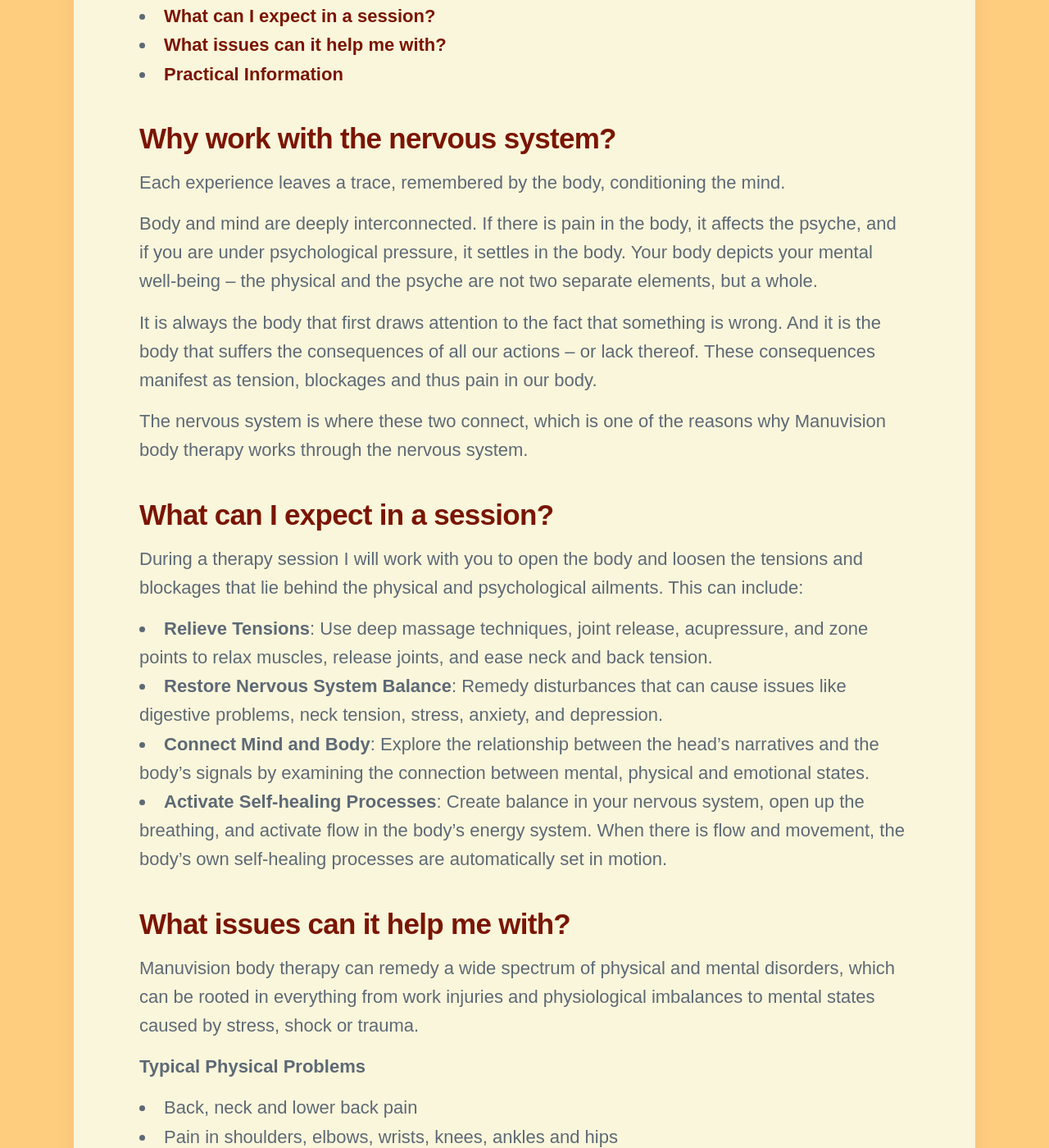
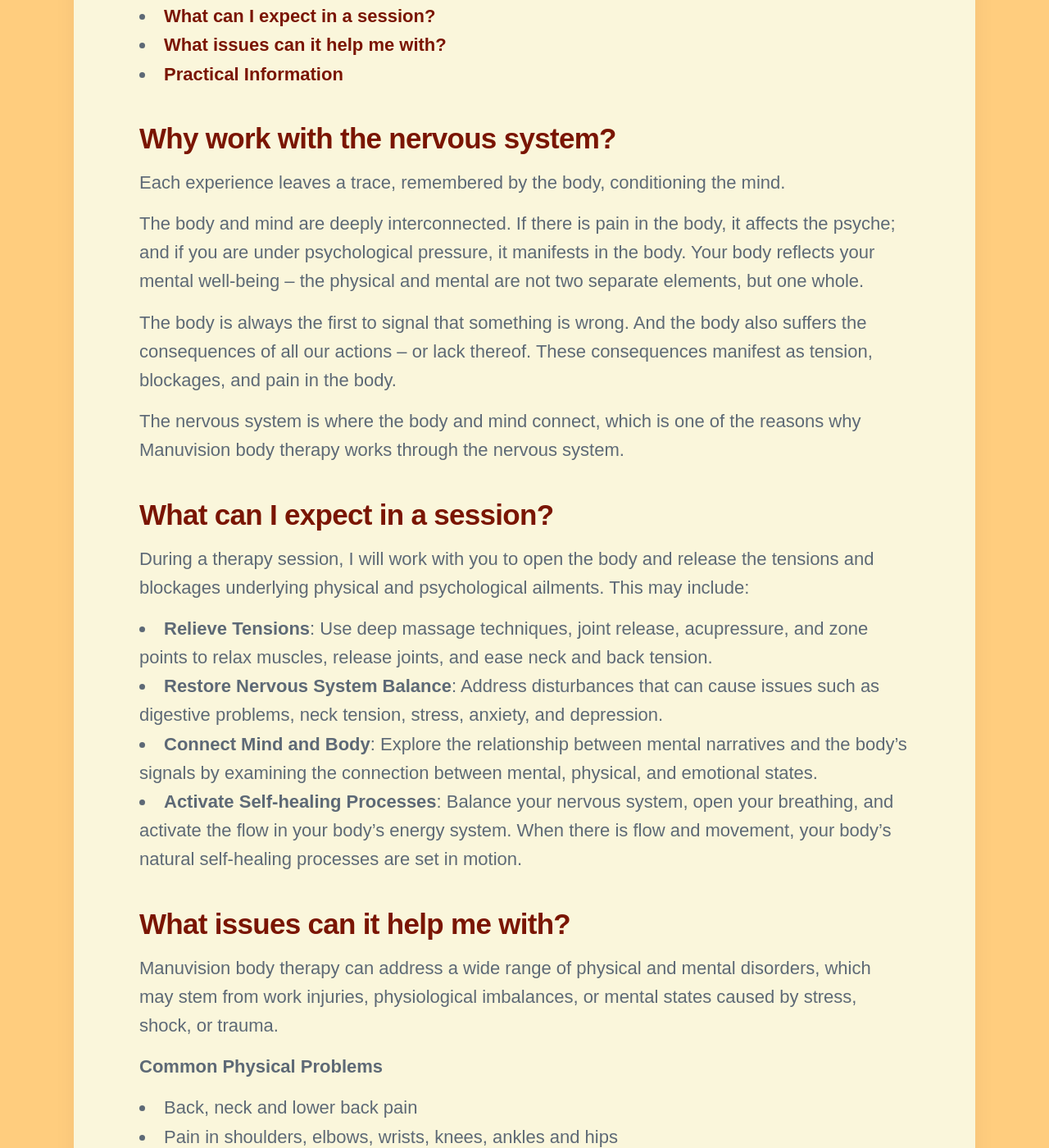
Before and after one commit to threekeytherapy/threekeytherapy.com, a Jekyll site: the page built from _projects/bodytherapy.md, in a window 1280 px wide and 1400 px high, scrolled down 1222 px. Shown: the whole window at 82% size. Built offline with Jekyll 4.4.1, drawn with Linux system fonts in a browser that asks for light colours; nearby versions of some CDN libraries; some web fonts are replaced; some of the changed text lies outside the part shown.

Commit message:
tweak sessions page

```diff
--- a/_projects/bodytherapy.md
+++ b/_projects/bodytherapy.md
@@ -12,7 +12,7 @@ redirects_from:
 
 > Most emotional, psychological, and physical issues are caused by tension stored in the body and nervous system.
 
-In an individual therapy session, we can work together to release this tension using a combination of touch, breathing, and conversation.
+In an individual therapy session, we work together to release this tension using a combination of touch, breathing, and conversation.
 
 On this page:
 - [Why work with the nervous system?](#why-work-with-the-nervous-system)
@@ -24,31 +24,31 @@ On this page:
 
 Each experience leaves a trace, remembered by the body, conditioning the mind.
 
-Body and mind are deeply interconnected.
-If there is pain in the body, it affects the psyche, and if you are under psychological pressure, it settles in the body.
-Your body depicts your mental well-being – the physical and the psyche are not two separate elements, but a whole.
+The body and mind are deeply interconnected.
+If there is pain in the body, it affects the psyche; and if you are under psychological pressure, it manifests in the body.
+Your body reflects your mental well-being – the physical and mental are not two separate elements, but one whole.
 
-It is always the body that first draws attention to the fact that something is wrong.
-And it is the body that suffers the consequences of all our actions – or lack thereof.
-These consequences manifest as tension, blockages and thus pain in our body.
+The body is always the first to signal that something is wrong.
+And the body also suffers the consequences of all our actions – or lack thereof.
+These consequences manifest as tension, blockages, and pain in the body.
 
-The nervous system is where these two connect, which is one of the reasons why Manuvision body therapy works through the nervous system.
+The nervous system is where the body and mind connect, which is one of the reasons why Manuvision body therapy works through the nervous system.
 
 ## What can I expect in a session?
 
-During a therapy session I will work with you to open the body and loosen the tensions and blockages that lie behind the physical and psychological ailments.
-This can include:
+During a therapy session, I will work with you to open the body and release the tensions and blockages underlying physical and psychological ailments.
+This may include:
 
 - **Relieve Tensions**: Use deep massage techniques, joint release, acupressure, and zone points to relax muscles, release joints, and ease neck and back tension.
-- **Restore Nervous System Balance**: Remedy disturbances that can cause issues like digestive problems, neck tension, stress, anxiety, and depression.
-- **Connect Mind and Body**: Explore the relationship between the head's narratives and the body's signals by examining the connection between mental, physical and emotional states.
-- **Activate Self-healing Processes**: Create balance in your nervous system, open up the breathing, and activate flow in the body's energy system. When there is flow and movement, the body's own self-healing processes are automatically set in motion.
+- **Restore Nervous System Balance**:  Address disturbances that can cause issues such as digestive problems, neck tension, stress, anxiety, and depression.
+- **Connect Mind and Body**: Explore the relationship between mental narratives and the body’s signals by examining the connection between mental, physical, and emotional states.
+- **Activate Self-healing Processes**: Balance your nervous system, open your breathing, and activate the flow in your body’s energy system. When there is flow and movement, your body’s natural self-healing processes are set in motion.
 
 ## What issues can it help me with?
 
-Manuvision body therapy can remedy a wide spectrum of physical and mental disorders, which can be rooted in everything from work injuries and physiological imbalances to mental states caused by stress, shock or trauma.
+Manuvision body therapy can address a wide range of physical and mental disorders, which may stem from work injuries, physiological imbalances, or mental states caused by stress, shock, or trauma.
 
-**Typical Physical Problems**
+**Common Physical Problems**
 
 * Back, neck and lower back pain
 * Pain in shoulders, elbows, wrists, knees, ankles and hips
@@ -57,16 +57,16 @@ Manuvision body therapy can remedy a wide spectrum of physical and mental disord
 * Pregnancy and postpartum complications
 * Digestive problems
 
-**Typical Psychological Problems**
+**Common Psychological Problems**
 
 * Stress, anxiety and burnout
 * Eating and sleep disorders
 * Depression, grief and PTSD (post-traumatic stress disorder)
 
-**General Personal Work**
+**General Personal Development**
 
-* Embodiment and grounding
-* Gaining confidence and speaking up
+* Body awareness and grounding
+* Building confidence and speaking up
 * Setting boundaries and saying no
 * Coming closer to yourself to live the life that you want to live
 
@@ -89,9 +89,9 @@ English, Dutch, Spanish and rusty French
 
 **What to Wear**
 
-Treatments involve touch, and the nervous system responds best to skin contact.
-For this reason, treatments work best without big items of clothing.
-I recommend wearing underwear that is not revealing and a sports bra.
+Treatments involve touch, and the nervous system responds best to direct skin contact.
+For this reason, treatments are most effective with minimal clothing.
+I recommend wearing non-revealing underwear and a sports bra.
 If you are not comfortable with this, it is of course possible to receive a treatment with clothing.
 
 <a href="/contact" class="button button--large">Book a treatment</a>
```
